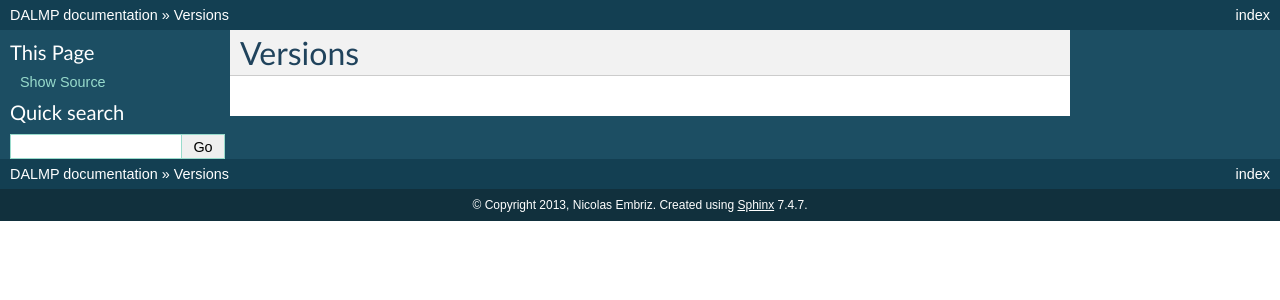
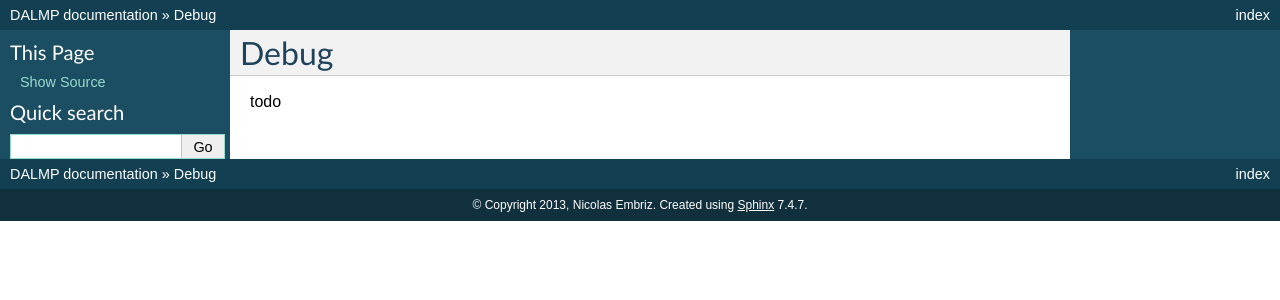
Before and after one commit to nbari/DALMP, a Sphinx documentation site: the page built from docs/cache/debug.rst, in a window 1280 px wide. Shown: the top 300 px of the page. Built offline with Sphinx 7.4.7, drawn with Linux system fonts in a browser that asks for light colours; pages that are not in the unit, such as notebooks, are missing from menus; the version number could not be read and is left out.

Commit message:
new file:   debug.rst 	modified:   ../dalmp.rst 	modified:   ../dalmp/Debug.rst

```diff
--- a/docs/zunzun/Versions.rst
+++ b/docs/cache/debug.rst
@@ -1,2 +1,4 @@
-Versions
-========
+Debug
+=====
+
+todo
--- a/docs/dalmp.rst
+++ b/docs/dalmp.rst
@@ -8,3 +8,4 @@ DALMP class
    dalmp/Cache
    dalmp/UUID
    dalmp/construct
+   dalmp/debug
```
